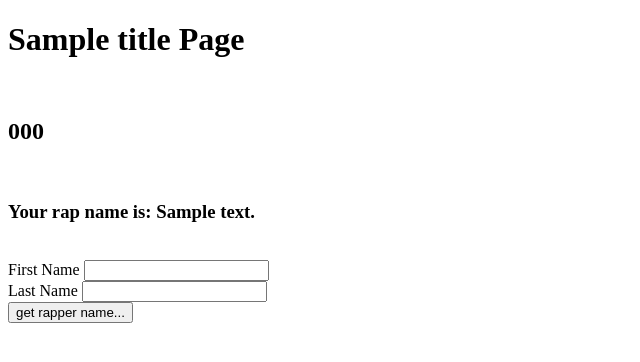
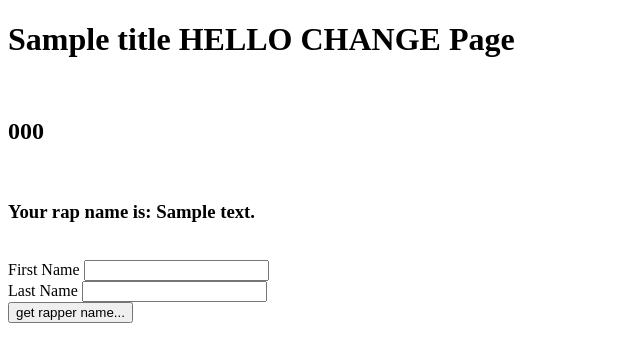
Before and after one commit to callumgoodley/rap_name_generator, a Flask app: template service1/application/templates/home.html in a window 1280 px wide. Shown: the top 362 px of the page, without its empty margins (0-640 px from the left). Run offline with Flask 2, Linux system fonts and the light colour scheme; tables that the repository leaves empty hold one stand-in row (values such as "Sample post"); the template is opened without the code that fills it: values that come from a table or form of the project are taken from there, most other values are stand-ins (such as "Sample title", 1, 10 or a date in 2020).

Commit message:
change being made

```diff
--- a/service1/application/templates/home.html
+++ b/service1/application/templates/home.html
@@ -3,7 +3,7 @@
 <head>
 <title>{{ title }} - THIS IS A CHANGE Page</title>
 </head>
-<h1>{{ title }} Page</h1>
+<h1>{{ title }} HELLO CHANGE Page</h1>
 <br>
 <h2> {{code}} </h2>
 <br>
```
